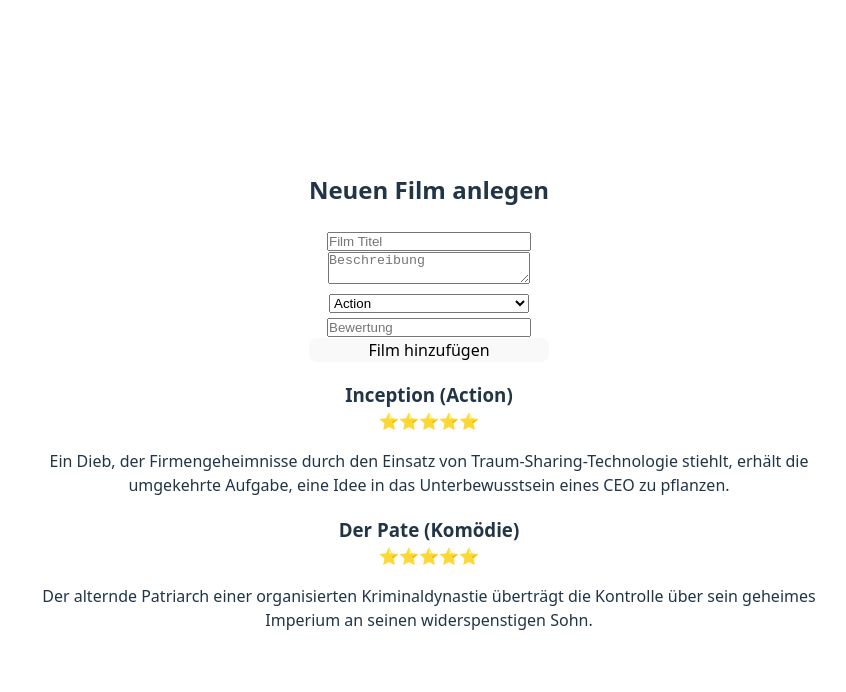
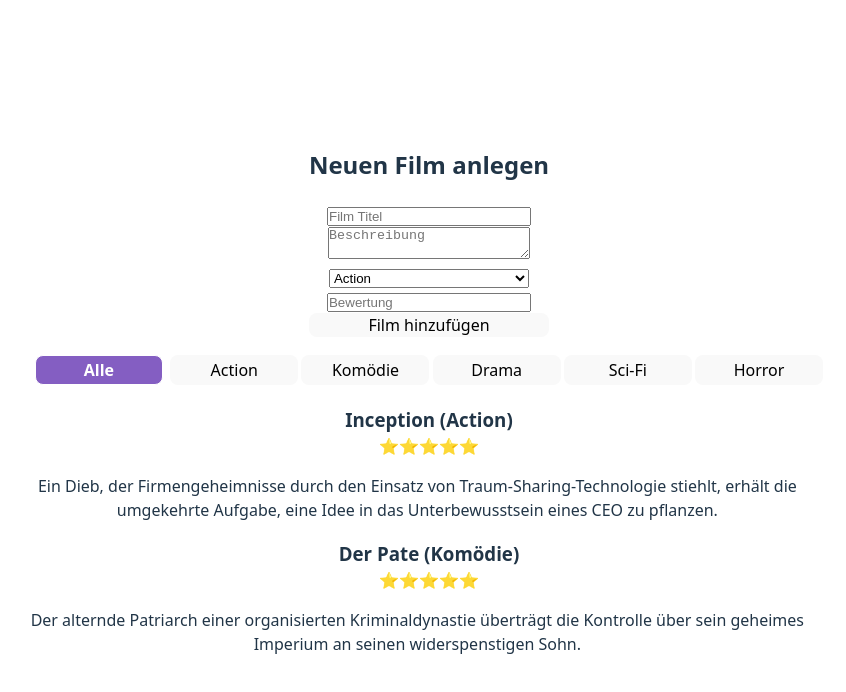
Before and after one commit to Jonny1Coder/BBK_SOW_Film-Bewertungs-App, a Svelte app: page / in a window 1280 px wide. Shown: the top 692 px of the page, without its empty margins (211-1057 px from the left). Built offline with nearby package versions, Linux system fonts and the light colour scheme.

Commit message:
Filter by genre

```diff
--- a/src/App.svelte
+++ b/src/App.svelte
@@ -7,7 +7,7 @@
     "Horror",
   ];
 
-let filme = [{
+  let filme = [{
     titel: 'Inception',
     beschreibung: 'Ein Dieb, der Firmengeheimnisse durch den Einsatz von Traum-Sharing-Technologie stiehlt, erhält die umgekehrte Aufgabe, eine Idee in das Unterbewusstsein eines CEO zu pflanzen.',
     genre: genres[0],
@@ -19,6 +19,8 @@ let filme = [{
     genre: genres[1],
     bewertung: 5
   }];
+  let filteredFilme = [...filme];
+  let activeGenre = "Alle";
 
   let neuerFilm = {
     titel: '',
@@ -38,6 +40,14 @@ let filme = [{
     neuerFilm.genre = "";
     neuerFilm.bewertung = null;
   }
+  function setActive(genre) {
+    activeGenre = genre;
+    if (activeGenre === "Alle") {
+      filteredFilme = [...filme];
+    } else {
+      filteredFilme = filme.filter(f => f.genre == activeGenre);
+    }
+  }
 </script>
 
 <main>
@@ -54,7 +64,18 @@ let filme = [{
     <button on:click|preventDefault={addFilm}>Film hinzufügen</button>
   </form>
 
-  {#each filme as film}
+  <nav>
+    <button class:active={activeGenre === "Alle"} on:click={() => setActive("Alle")}>Alle</button>
+    {#each genres as genre}
+      <button class:active={activeGenre === genre} on:click={() => setActive(genre)}>{genre}</button>
+    {/each}
+  </nav>
+
+  {#if filteredFilme.length === 0}
+  <span class="error">Keine Filme gefunden</span>
+  {/if}
+
+  {#each filteredFilme as film}
     <div>
       <h3>{film.titel} ({film.genre})</h3>
       <span>
@@ -68,6 +89,9 @@ let filme = [{
 </main>
 
 <style>
+  :root {
+    --accent-color: #845ec2;
+  }
   textarea,input,select,button{
     width: 15em;
     margin: 0;
@@ -79,4 +103,21 @@ let filme = [{
   p{
     max-width: 50em;
   }
+  nav{
+    margin: 1em;
+  }
+  nav button{
+    width: 8em;
+    padding: 0.2em;
+    margin: 0.1em;
+  }
+  nav button.active {
+    background-color: var(--accent-color);
+    color: white;
+    border-color: white;
+    font-weight: bold;
+  }
+  .error{
+    color: red;
+  }
 </style>
```
Also changed, not shown: 1 other file (tests, documents, lock files or other folders).
